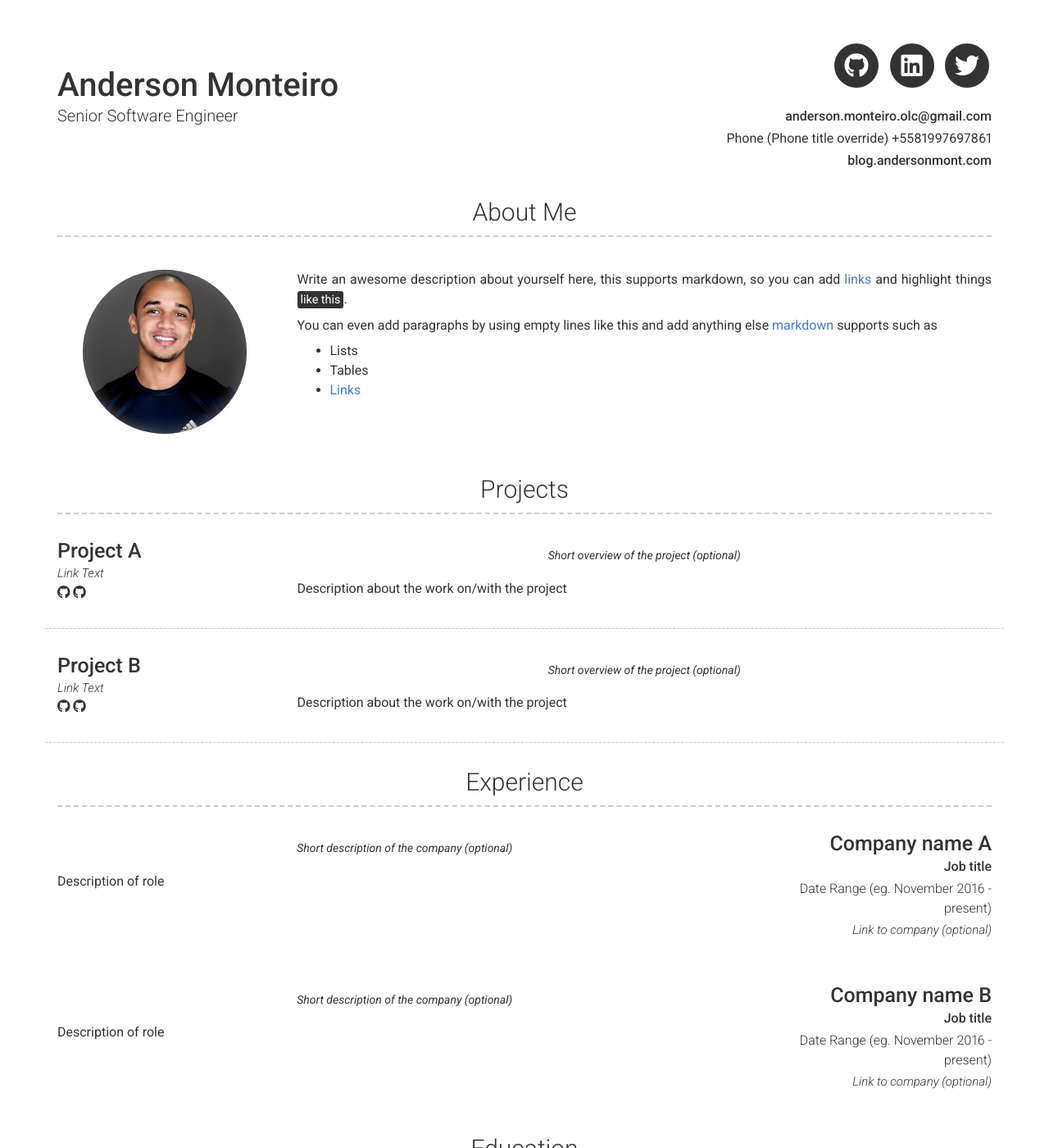
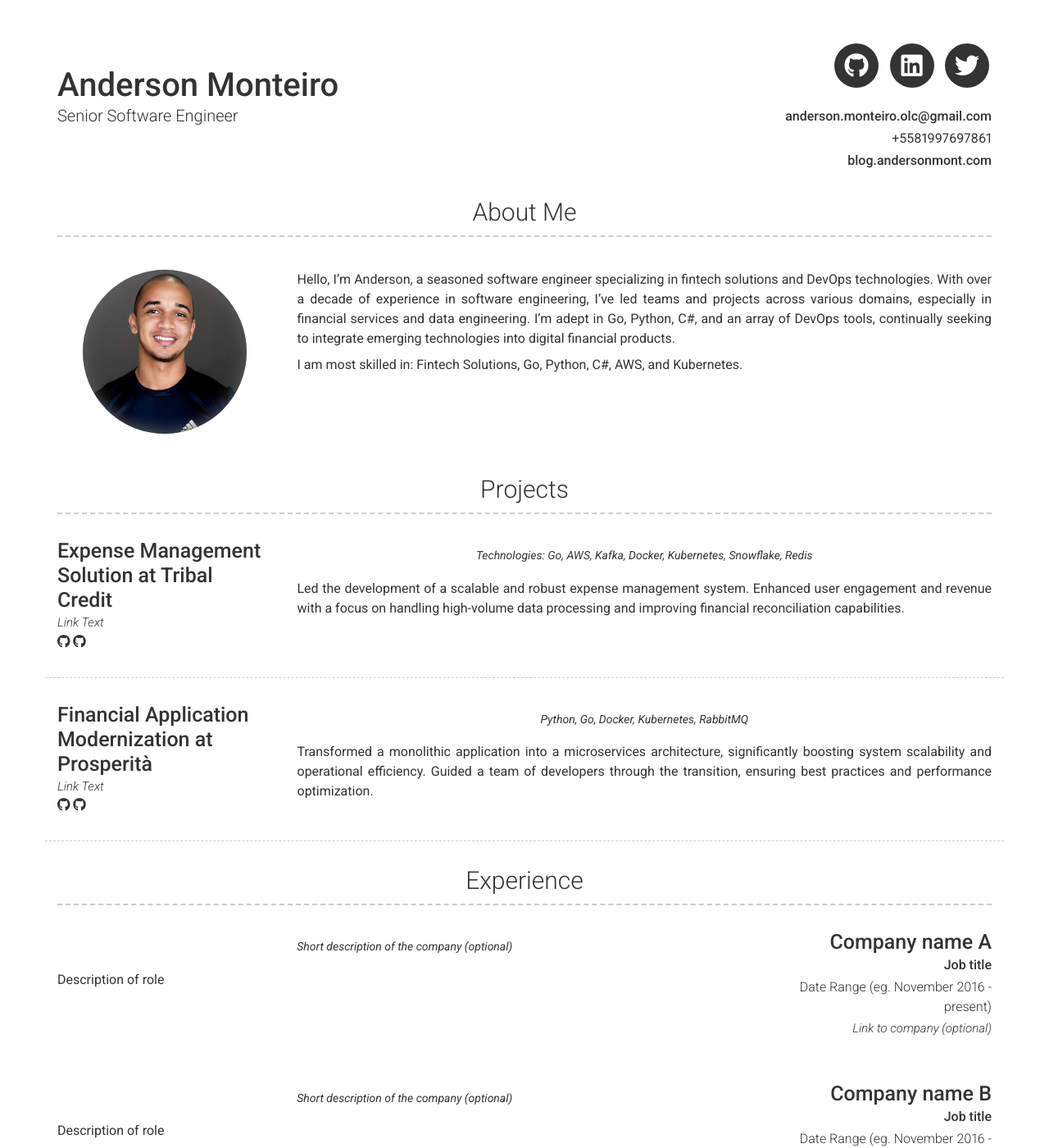
Before and after one commit to AndersonMonteiro/andersonmont-site, a Jekyll site: the page built from index.md, in a window 1280 px wide and 1400 px high. Shown: the whole window at 82% size. Built offline with Jekyll 4.4.1, drawn with Linux system fonts in a browser that asks for light colours; nearby versions of some CDN libraries.

Commit message:
inserted two first projects

```diff
--- a/_config.yml
+++ b/_config.yml
@@ -11,7 +11,7 @@ title: Senior Software Engineer
 email: anderson.monteiro.olc@gmail.com
 # email_title: Email (Email title override)
 phone: "+5581997697861"
-phone_title: Phone (Phone title override)
+# phone_title: Phone (Phone title override)
 website: blog.andersonmont.com
 # website_title: Web (Website title override)
 
@@ -52,12 +52,10 @@ linkedin_username: andersonmont
 # about_title: About Me (Use this to override about section title)
 about_profile_image: images/profile.jpg
 about_content: | # this will include new lines to allow paragraphs
-  Write an awesome description about yourself here, this supports markdown, so you can add [links](http://foobar.com) and highlight things <mark>like this</mark>.
+  Hello, I'm Anderson, a seasoned software engineer specializing in fintech solutions and DevOps technologies. With over a decade of experience in software engineering, I've led teams and projects across various domains, especially in financial services and data engineering. I'm adept in Go, Python, C#, and an array of DevOps tools, continually seeking to integrate emerging technologies into digital financial products.
 
-  You can even add paragraphs by using empty lines like this and add anything else [markdown](https://www.markdownguide.org/getting-started#what-is-markdown) supports such as
-    - Lists
-    - Tables
-    - <a href="google.com">Links</a>
+  I am most skilled in: Fintech Solutions, Go, Python, C#, AWS, and Kubernetes.
+
 #    - Images ![alt text](/images/landscape-trees.jpg "Trees")
 
 content:
@@ -67,7 +65,7 @@ content:
       - layout: left
         border: weak  # Value of `weak` will display a weak border below this item. # Any
                       # other value (or no value) means no border will be displayed
-        title: Project A
+        title: Expense Management Solution at Tribal Credit
         link: Link to project (eg. sproogen.github.io/modern-resume-theme)(optional)
         link_text: Link Text
         additional_links:
@@ -78,13 +76,13 @@ content:
             icon: fab fa-github
             url: Link to project (eg. sproogen.github.io/modern-resume-theme)(optional)
         quote: >
-          Short overview of the project (optional)
+          Technologies: Go, AWS, Kafka, Docker, Kubernetes, Snowflake, Redis
         description: | # this will include new lines to allow paragraphs
-          Description about the work on/with the project
+          Led the development of a scalable and robust expense management system. Enhanced user engagement and revenue with a focus on handling high-volume data processing and improving financial reconciliation capabilities.
       - layout: left
         border: weak  # Value of `weak` will display a weak border below this item. # Any
                       # other value (or no value) means no border will be displayed
-        title: Project B
+        title: Financial Application Modernization at Prosperità
         link: Link to project (eg. sproogen.github.io/modern-resume-theme)(optional)
         link_text: Link Text
         additional_links:
@@ -95,9 +93,9 @@ content:
             icon: fab fa-github
             url: Link to project (eg. sproogen.github.io/modern-resume-theme)(optional)
         quote: >
-          Short overview of the project (optional)
+          Python, Go, Docker, Kubernetes, RabbitMQ
         description: | # this will include new lines to allow paragraphs
-          Description about the work on/with the project
+          Transformed a monolithic application into a microservices architecture, significantly boosting system scalability and operational efficiency. Guided a team of developers through the transition, ensuring best practices and performance optimization.
   - title: Experience
     layout: list
     content:
@@ -122,7 +120,7 @@ content:
   - title: Education
     layout: list
     content:
-      - layout: top-right
+      - layout: top-left
         title: Institution name A
         sub_title: Qualifications (eg. BA Performing Arts)
         caption: Date Range (eg. 2016 - 2019)
@@ -130,7 +128,7 @@ content:
           Short institution or course description (optional)
         description: | # this will include new lines to allow paragraphs
           Description of qualification
-      - layout: top-right
+      - layout: top-left
         title: Institution name B
         sub_title: Qualifications (eg. BA Performing Arts)
         caption: Date Range (eg. 2016 - 2019)
```
